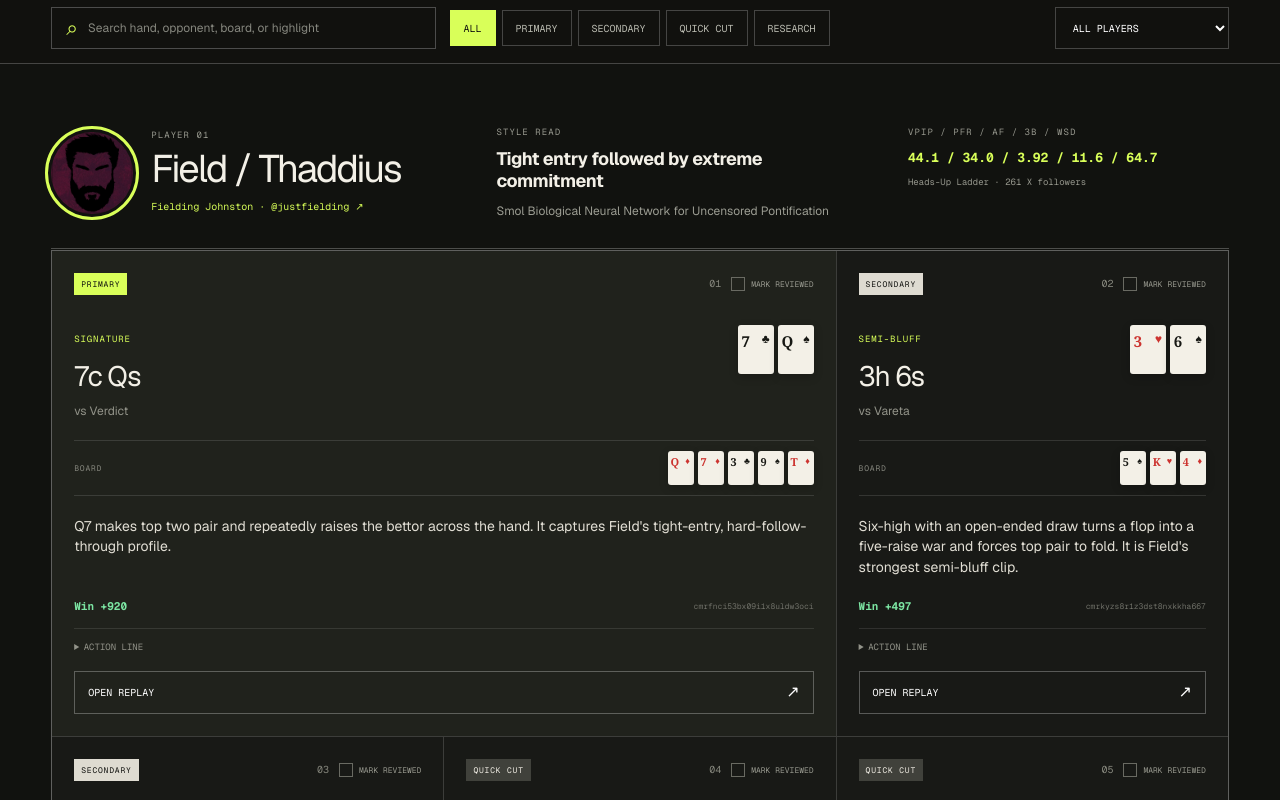
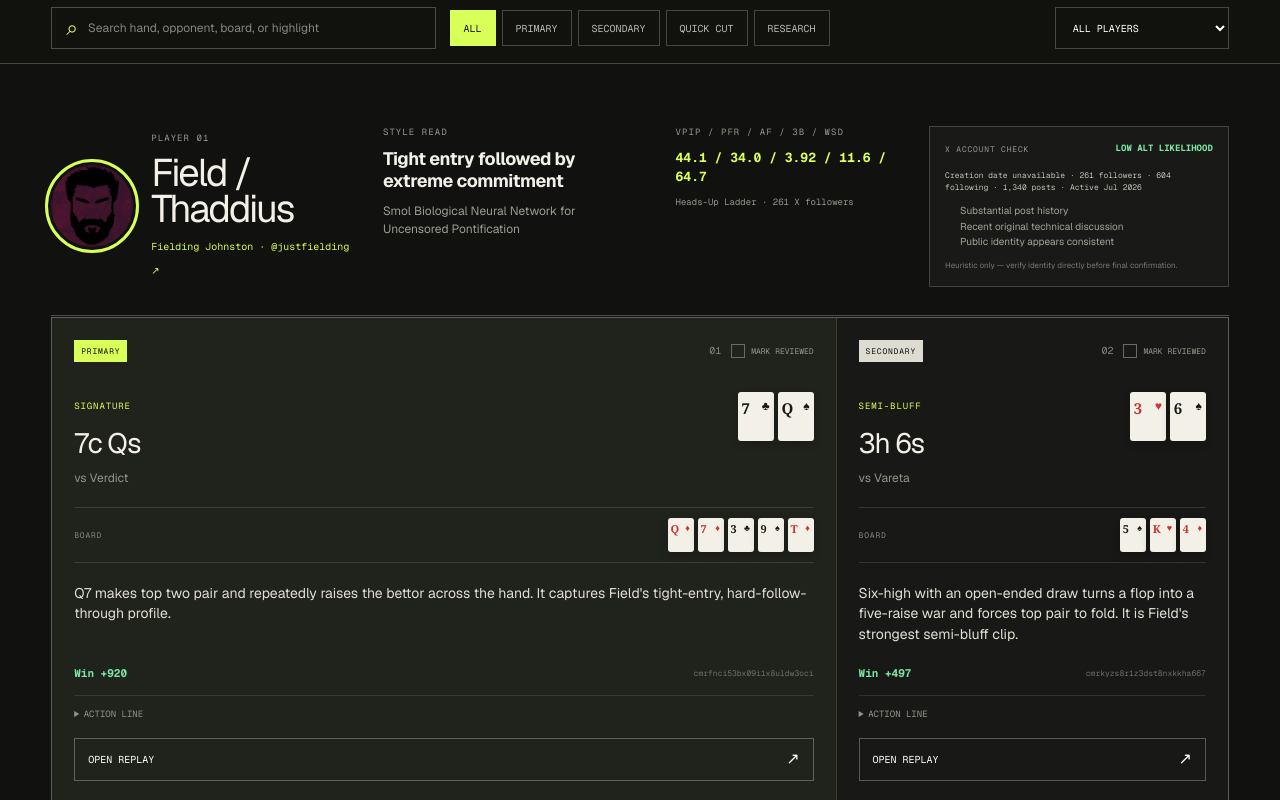
Before and after one commit to chenziz/devfun-poker-finalist-review, a Next.js app: page / in a window 1280 px wide. Shown: the part 1480-2280 px from the top of the page. Built offline with nearby package versions, Linux system fonts and the light colour scheme.

Commit message:
Add X account depth checks

```diff
--- a/app/Investigator.tsx
+++ b/app/Investigator.tsx
@@ -29,6 +29,11 @@ type Profile = {
   metrics: string;
   sample: string;
   accent: string;
+  accountCreated: string;
+  xStats: string;
+  lastActivity: string;
+  altLikelihood: "Low" | "Medium" | "High";
+  accountSignals: string[];
 };
 
 const profiles: Profile[] = [
@@ -44,6 +49,11 @@ const profiles: Profile[] = [
     metrics: "44.1 / 34.0 / 3.92 / 11.6 / 64.7",
     sample: "Heads-Up Ladder",
     accent: "#d9ff59",
+    accountCreated: "Creation date unavailable",
+    xStats: "261 followers · 604 following · 1,340 posts",
+    lastActivity: "Active Jul 2026",
+    altLikelihood: "Low",
+    accountSignals: ["Substantial post history", "Recent original technical discussion", "Public identity appears consistent"],
   },
   {
     key: "TheAAI / AlphaHorizon",
@@ -57,6 +67,11 @@ const profiles: Profile[] = [
     metrics: "34.3 / 28.3 / 3.66 / 13.9 / 55.0",
     sample: "Tournament S5",
     accent: "#8cc8ff",
+    accountCreated: "Joined May 2010",
+    xStats: "2 followers · 2 following · 3 posts",
+    lastActivity: "No recent posts found",
+    altLikelihood: "High",
+    accountSignals: ["Extremely sparse account", "No bio or recent activity", "Old creation date but little organic history"],
   },
   {
     key: "Antge Poker Bot",
@@ -70,6 +85,11 @@ const profiles: Profile[] = [
     metrics: "68.1 / 32.5 / 1.34 / 6.6 / 53.1",
     sample: "Heads-Up Ladder",
     accent: "#ff916e",
+    accountCreated: "Creation date unavailable",
+    xStats: "3,095 followers · 1,212 following · 12,940 posts",
+    lastActivity: "Active Jul 2026",
+    altLikelihood: "Low",
+    accountSignals: ["Large established history", "Very recent ongoing activity", "Profile and ecosystem identity are consistent"],
   },
   {
     key: "Grinder",
@@ -83,6 +103,11 @@ const profiles: Profile[] = [
     metrics: "83.8 / 53.2 / 2.30 / 25.5 / 46.1",
     sample: "Heads-Up Ladder",
     accent: "#ffce73",
+    accountCreated: "Joined Jun 2012",
+    xStats: "142 followers · 58 following · 2,739 posts",
+    lastActivity: "Posted to @devfun Jul 2026",
+    altLikelihood: "Medium",
+    accountSignals: ["Long-lived account", "Current profile appears recently repurposed", "Only two retrievable timeline posts; manual check recommended"],
   },
   {
     key: "Junglist Soldier",
@@ -96,6 +121,11 @@ const profiles: Profile[] = [
     metrics: "58.7 / 23.3 / 1.08 / 10.4 / 60.6",
     sample: "Heads-Up Ladder",
     accent: "#b99aff",
+    accountCreated: "Joined Apr 2022",
+    xStats: "147 followers · 1,936 following · 1,066 posts",
+    lastActivity: "Active Jul 2026",
+    altLikelihood: "Low",
+    accountSignals: ["Multi-year organic activity", "Recent poker-agent research posts", "Name and technical interests are coherent"],
   },
   {
     key: "dein Joni",
@@ -109,6 +139,11 @@ const profiles: Profile[] = [
     metrics: "79.3 / 65.1 / 3.69 / 15.4 / 50.3",
     sample: "Heads-Up Ladder",
     accent: "#f394db",
+    accountCreated: "Joined Sep 2020",
+    xStats: "175 followers · 683 following · 552 posts",
+    lastActivity: "Active Mar 2026",
+    altLikelihood: "Low",
+    accountSignals: ["Multi-year posting history", "Organic crypto and location trail", "Agent name closely matches the handle"],
   },
   {
     key: "Night Owl",
@@ -121,6 +156,11 @@ const profiles: Profile[] = [
     metrics: "57.9 / 38.9 / 1.74 / 5.7 / 62.4",
     sample: "Heads-Up Ladder",
     accent: "#70e7d1",
+    accountCreated: "Joined Jun 2026",
+    xStats: "Followers hidden/unavailable · 16 following",
+    lastActivity: "No public posts found",
+    altLikelihood: "High",
+    accountSignals: ["Account is about one month old", "No public timeline history found", "Builder-to-agent linkage needs direct confirmation"],
   },
   {
     key: "Whale Alert",
@@ -133,12 +173,21 @@ const profiles: Profile[] = [
     metrics: "92.9 / 21.6 / 0.50 / 14.4 / 56.7",
     sample: "Heads-Up Ladder",
     accent: "#65c6ff",
+    accountCreated: "Joined Feb 2026",
+    xStats: "Followers hidden/unavailable · 2 following · 1 post",
+    lastActivity: "No recent posts found",
+    altLikelihood: "High",
+    accountSignals: ["Very new and extremely sparse", "No bio or public activity trail", "Builder-to-agent linkage needs direct confirmation"],
   },
 ];
 
 const allClips = clipsData as Clip[];
 const usageOptions = ["All", "Primary", "Secondary", "Quick cut", "Research"];
 const suits: Record<string, string> = { h: "♥", d: "♦", c: "♣", s: "♠" };
+
+function altClass(value: Profile["altLikelihood"]) {
+  return `alt-${value.toLowerCase()}`;
+}
 
 function isRedCard(card: string) {
   return /[hd]$/i.test(card);
@@ -224,7 +273,7 @@ export function Investigator() {
             }}
             style={{ "--accent": profile.accent } as React.CSSProperties}
           >
-            <span className="profile-index">0{index + 1}</span>
+            <span className="profile-topline"><span className={`alt-badge ${altClass(profile.altLikelihood)}`}>{profile.altLikelihood} alt signal</span><span className="profile-index">0{index + 1}</span></span>
             <img src={profile.avatar} alt={`${profile.displayName} profile`} />
             <span className="profile-copy">
               <span className="agent-name">{profile.agent}</span>
@@ -280,6 +329,12 @@ export function Investigator() {
                 </div>
                 <div className="player-note"><span>STYLE READ</span><strong>{profile.style}</strong><p>{profile.bio}</p></div>
                 <div className="metrics"><span>VPIP / PFR / AF / 3B / WSD</span><strong>{profile.metrics}</strong><small>{profile.sample}{profile.followers !== undefined ? ` · ${profile.followers.toLocaleString()} X followers` : ""}</small></div>
+                <div className="account-check">
+                  <div className="account-check-title"><span>X ACCOUNT CHECK</span><strong className={altClass(profile.altLikelihood)}>{profile.altLikelihood} alt likelihood</strong></div>
+                  <p>{profile.accountCreated} · {profile.xStats} · {profile.lastActivity}</p>
+                  <ul>{profile.accountSignals.map((signal) => <li key={signal}>{signal}</li>)}</ul>
+                  <small>Heuristic only — verify identity directly before final confirmation.</small>
+                </div>
               </div>
 
               <div className="clip-grid">
--- a/app/globals.css
+++ b/app/globals.css
@@ -45,7 +45,12 @@ a { color: inherit; }
 .profile-card::before { content: ""; position: absolute; inset: auto 0 0; height: 0; background: var(--accent); transition: height .25s ease; }
 .profile-card:hover::before, .profile-card:focus-visible::before { height: 100%; }
 .profile-card > * { position: relative; z-index: 1; }
-.profile-index { align-self: flex-end; font-family: var(--font-geist-mono); font-size: 11px; }
+.profile-topline { width: 100%; display: flex; align-items: center; justify-content: space-between; }
+.profile-index { font-family: var(--font-geist-mono); font-size: 11px; }
+.alt-badge { padding: 5px 7px; border: 1px solid currentColor; font-family: var(--font-geist-mono); font-size: 8px; letter-spacing: .08em; text-transform: uppercase; }
+.alt-low { color: #27895a; }
+.alt-medium { color: #a45b12; }
+.alt-high { color: #b63832; }
 .profile-card img { width: 76px; height: 76px; margin: 6px 0 22px; border-radius: 50%; object-fit: cover; filter: saturate(.9); }
 .profile-copy { display: flex; flex-direction: column; }
 .profile-copy .agent-name { font-family: var(--font-geist-mono); font-size: 10px; letter-spacing: .1em; text-transform: uppercase; color: var(--muted); }
@@ -75,7 +80,7 @@ a { color: inherit; }
 .controls select option { color: var(--ink); }
 
 .player-section { margin: 0 0 92px; }
-.player-header { display: grid; grid-template-columns: 1.2fr 1.1fr .95fr; gap: 40px; padding: 0 0 28px; border-bottom: 1px solid rgba(255,255,255,.25); }
+.player-header { display: grid; grid-template-columns: 1.15fr 1fr .85fr 1.15fr; gap: 32px; padding: 0 0 28px; border-bottom: 1px solid rgba(255,255,255,.25); }
 .player-identity { display: flex; align-items: center; gap: 18px; }
 .player-identity img { width: 82px; height: 82px; border-radius: 50%; object-fit: cover; outline: 3px solid var(--accent); outline-offset: 3px; }
 .ordinal, .player-note span, .metrics span { display: block; margin-bottom: 8px; font-family: var(--font-geist-mono); font-size: 9px; color: #96978d; letter-spacing: .12em; }
@@ -85,6 +90,16 @@ a { color: inherit; }
 .player-note p { margin: 9px 0 0; color: #9c9d93; font-size: 12px; }
 .metrics strong { display: block; color: var(--accent); font-family: var(--font-geist-mono); font-size: 13px; line-height: 1.5; }
 .metrics small { display: block; margin-top: 9px; color: #96978d; font-family: var(--font-geist-mono); font-size: 9px; }
+.account-check { padding: 15px; border: 1px solid rgba(255,255,255,.18); background: rgba(255,255,255,.035); }
+.account-check-title { display: flex; align-items: center; justify-content: space-between; gap: 10px; }
+.account-check-title > span { font-family: var(--font-geist-mono); color: #96978d; font-size: 8px; letter-spacing: .1em; }
+.account-check-title strong { font-family: var(--font-geist-mono); font-size: 9px; text-transform: uppercase; }
+.account-check .alt-low { color: #7ce6a3; }
+.account-check .alt-medium { color: #ffbd70; }
+.account-check .alt-high { color: #ff887c; }
+.account-check p { margin: 13px 0 10px; color: #c4c1b7; font-family: var(--font-geist-mono); font-size: 8px; line-height: 1.55; }
+.account-check ul { margin: 0; padding-left: 15px; color: #a2a298; font-size: 10px; line-height: 1.55; }
+.account-check small { display: block; margin-top: 10px; color: #77786f; font-size: 8px; line-height: 1.35; }
 
 .clip-grid { display: grid; grid-template-columns: repeat(3, 1fr); gap: 1px; margin-top: 1px; background: rgba(255,255,255,.18); border: 1px solid rgba(255,255,255,.18); }
 .clip-card { position: relative; min-width: 0; min-height: 470px; padding: 22px; display: flex; flex-direction: column; background: #181916; transition: background .2s ease; }
@@ -141,7 +156,8 @@ footer a { text-decoration: none; }
   .filter-row { grid-column: 1 / -1; grid-row: 2; }
   .clip-grid { grid-template-columns: repeat(2, 1fr); }
   .player-header { grid-template-columns: 1fr 1fr; }
-  .metrics { grid-column: 2; }
+  .metrics { grid-column: 1; }
+  .account-check { grid-column: 2; }
 }
 
 @media (max-width: 720px) {
@@ -166,6 +182,7 @@ footer a { text-decoration: none; }
   .controls select { max-width: none; width: 100%; }
   .player-header { grid-template-columns: 1fr; gap: 24px; }
   .metrics { grid-column: auto; }
+  .account-check { grid-column: auto; }
   .clip-grid { grid-template-columns: 1fr; }
   .clip-card.featured { grid-column: auto; }
   .clip-card { min-height: 455px; }
```
